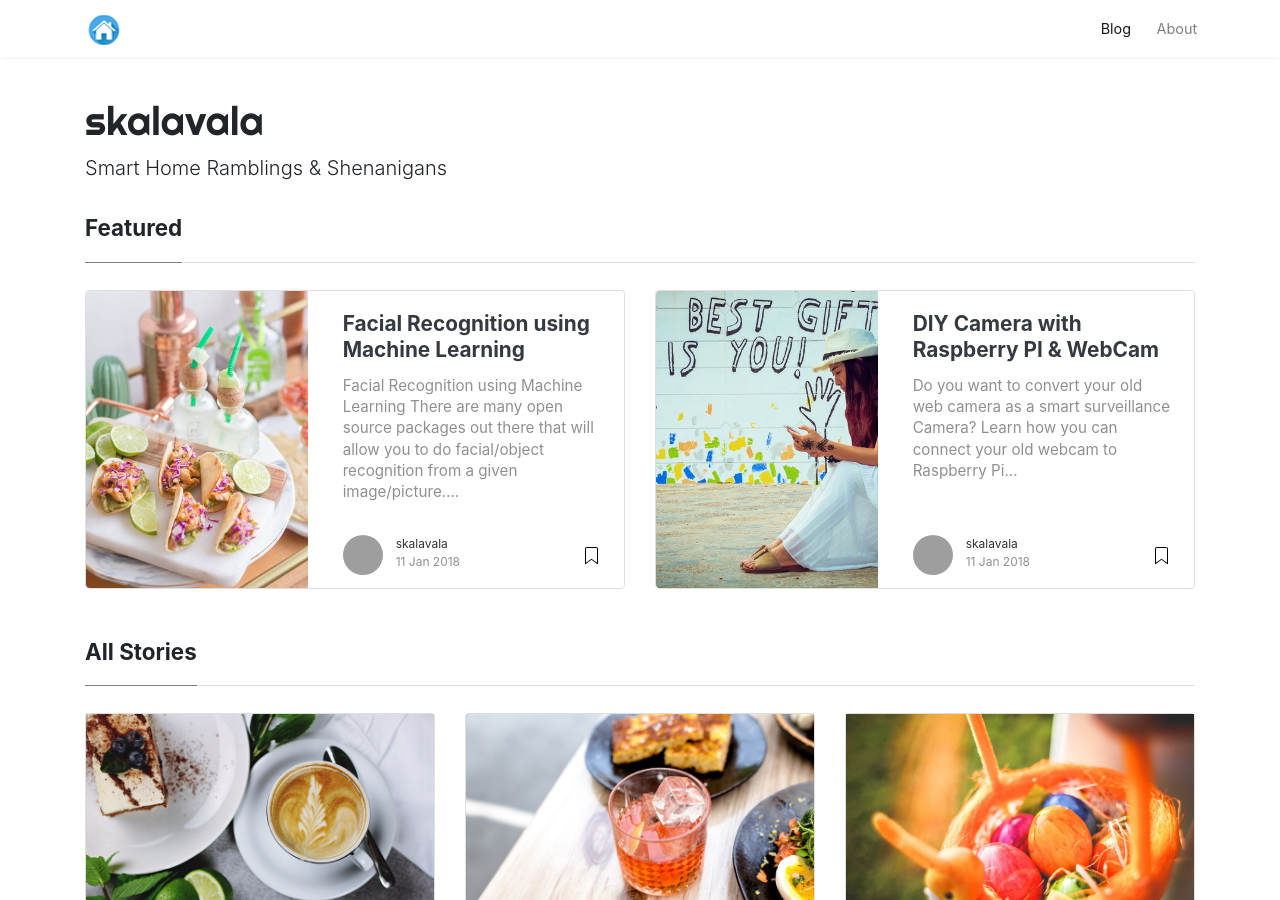
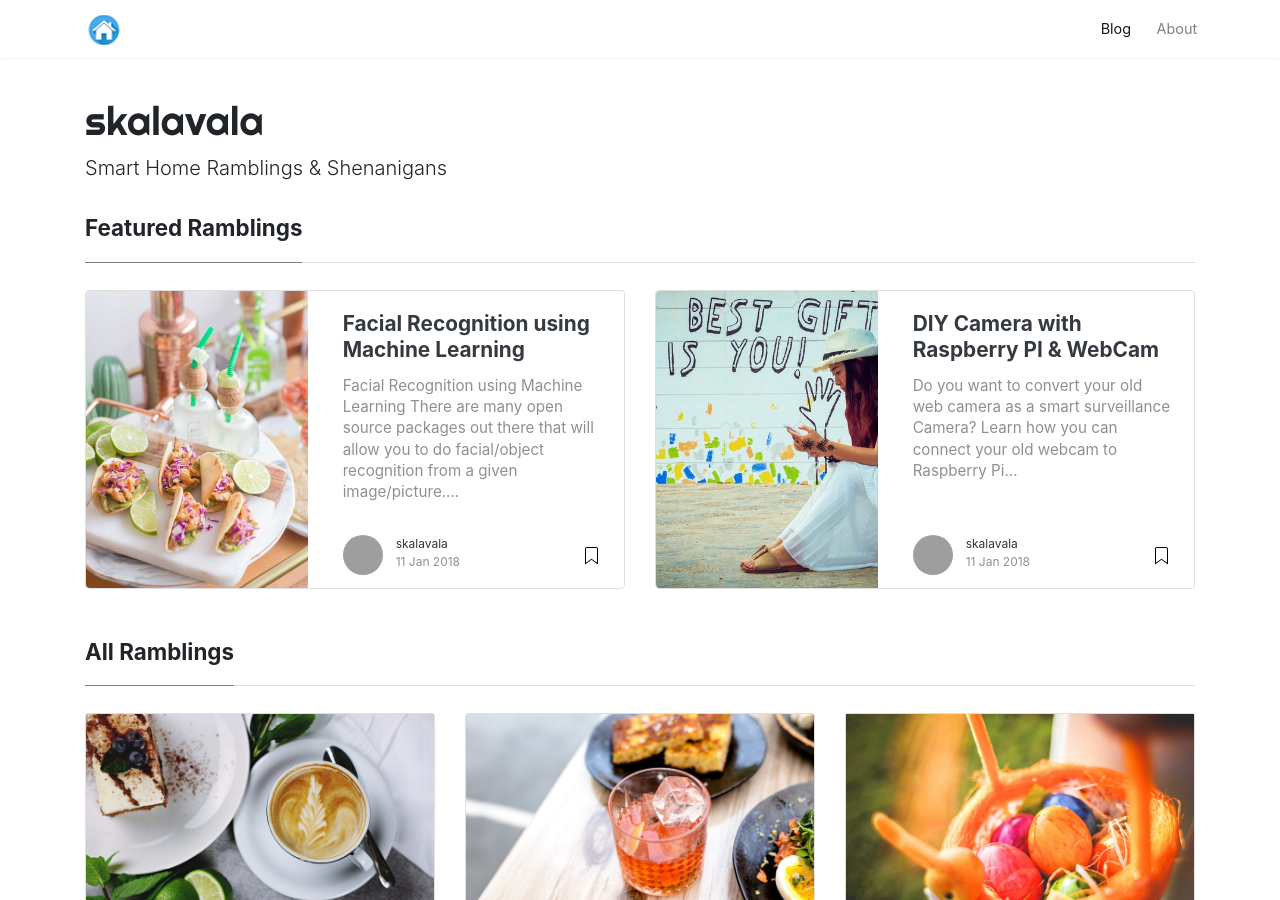
Before and after one commit to skalavala/skalavala.github.io, a Jekyll site: the page built from index.html, in a window 1280 px wide and 900 px high. Built offline with Jekyll 4.4.1, drawn with Linux system fonts in a browser that asks for light colours; nearby versions of some CDN libraries; the list of posts is cut into pages by our own code; comment, search, counter and statistics services are not loaded; grey boxes are pictures that could not be loaded.

Commit message:
Update index.html

```diff
--- a/index.html
+++ b/index.html
@@ -9,7 +9,7 @@
 ================================================== -->
 <section class="featured-posts">
     <div class="section-title">
-        <h2><span>Featured</span></h2>
+        <h2><span>Featured Ramblings</span></h2>
     </div>
     <div class="row">
 
@@ -34,7 +34,7 @@
 
     <div class="section-title">
 
-        <h2><span>All Stories</span></h2>
+        <h2><span>All Ramblings</span></h2>
 
     </div>
 
```
